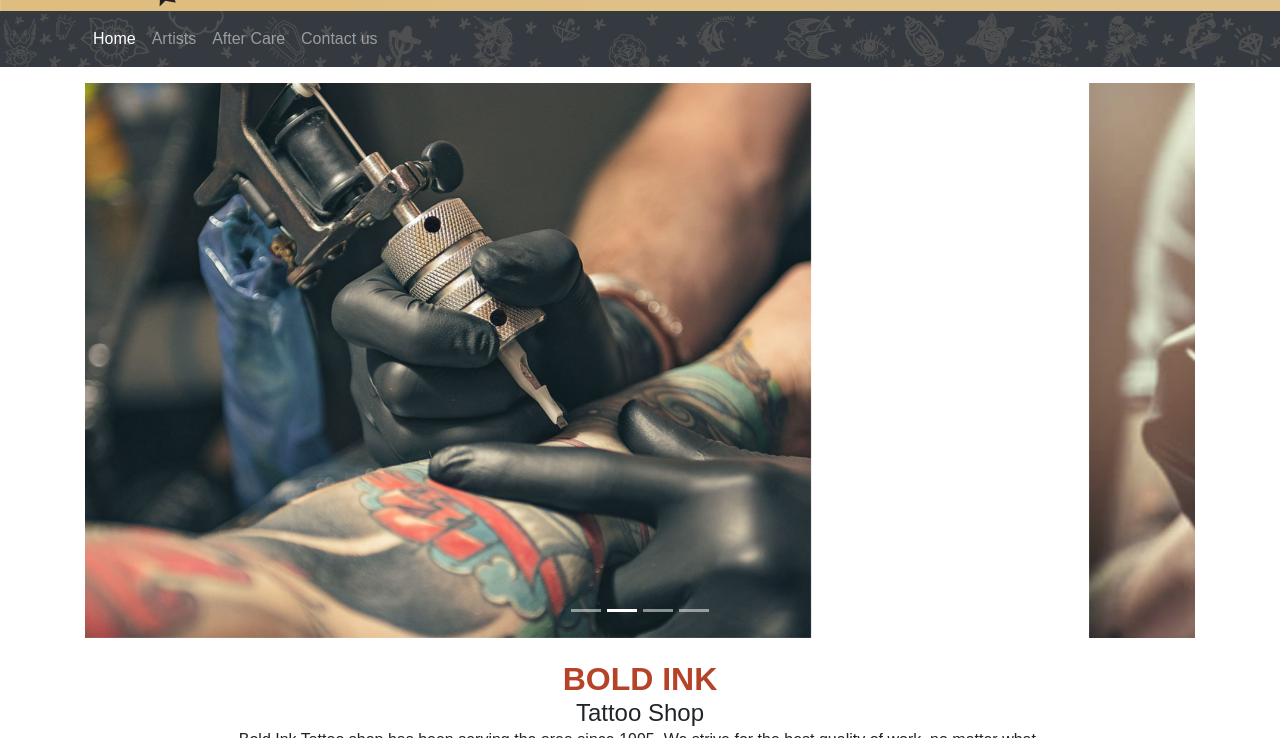
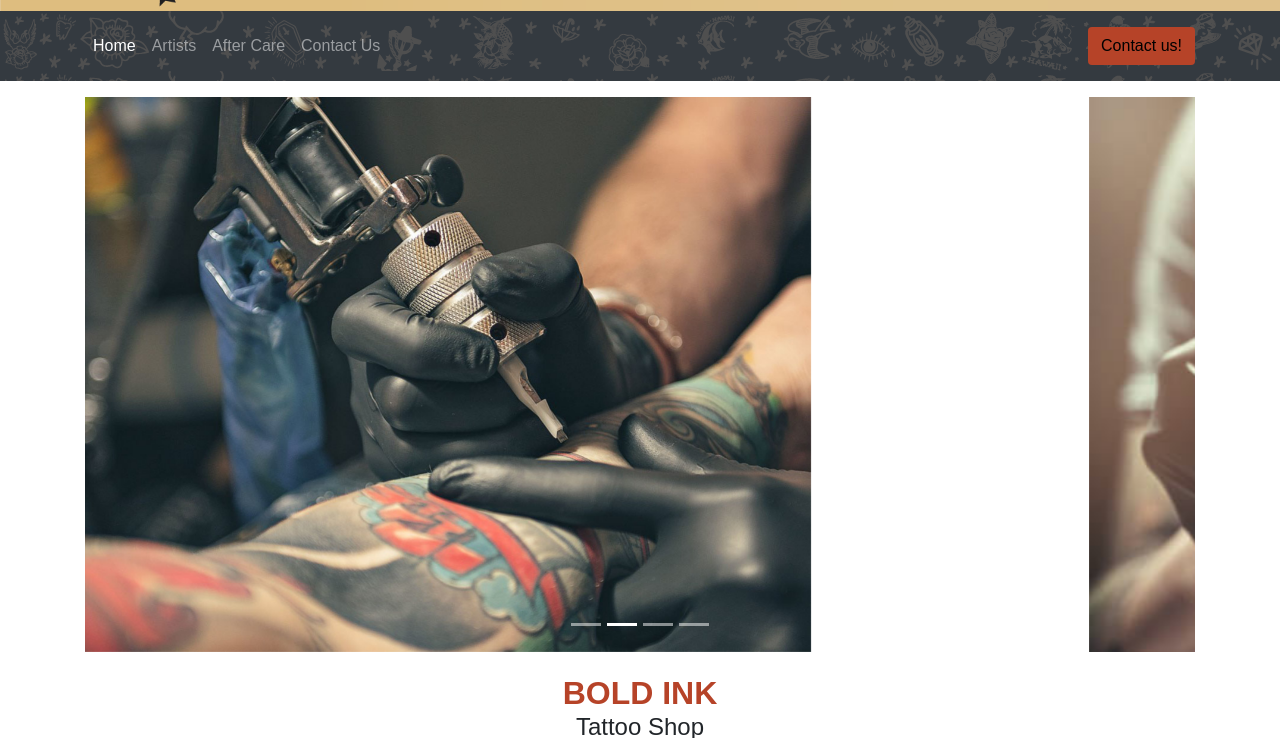
Before and after one commit to dev-cody/BoldInkTattoo, a website: page index.html in a window 1280 px wide. Shown: the part 189-927 px from the top of the page. Drawn offline with nearby package versions, Linux system fonts and the light colour scheme.

Commit message:
Added a contact us button to link to the modal

```diff
--- a/index.html
+++ b/index.html
@@ -45,10 +45,13 @@
                             <a href="aftercare.html" class="nav-link">After Care</a>
                         </li>
                         <li class="nav-item">
-                            <a href="contact.html" class="nav-link">Contact us</a>
+                            <a href="contact.html" class="nav-link">Contact Us</a>
                         </li>
                     </ul>
                 </div>
+                <span class="navbar-text ml-auto">
+                    <button class="btn my-2 my-sm-0" type="submit">Contact us!</button>
+                </span>
             </div>
         </nav>
         <!-- End Navbar -->
--- a/styles.css
+++ b/styles.css
@@ -14,6 +14,15 @@
 /* Main Styles */
 body {
     font-family: Arial, Helvetica, sans-serif;
+}
+
+button {
+    background-color: #B64328;;
+}
+
+button:hover{
+    background-color: white;
+    transition-duration: .25s;
 }
 
 h4 {
```
Also changed, not shown: aftercare.html (+0 -9 lines).
